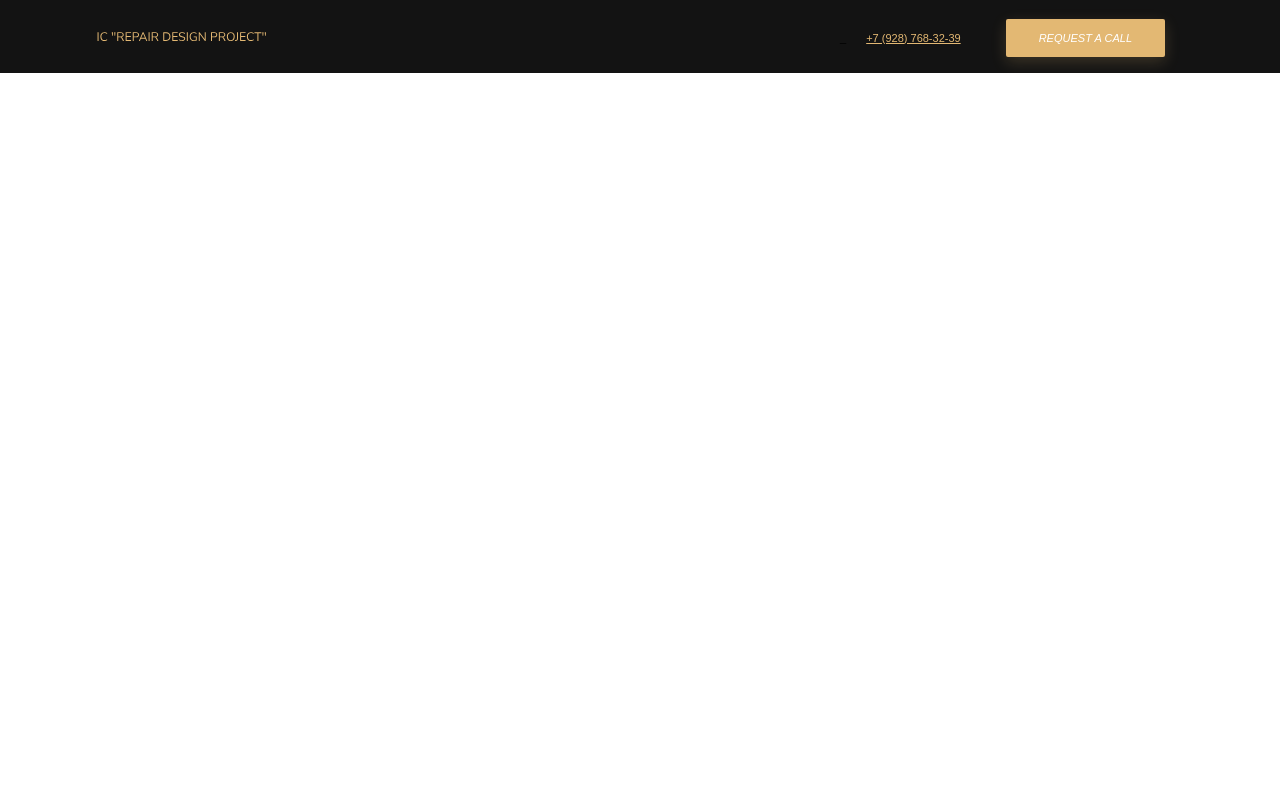
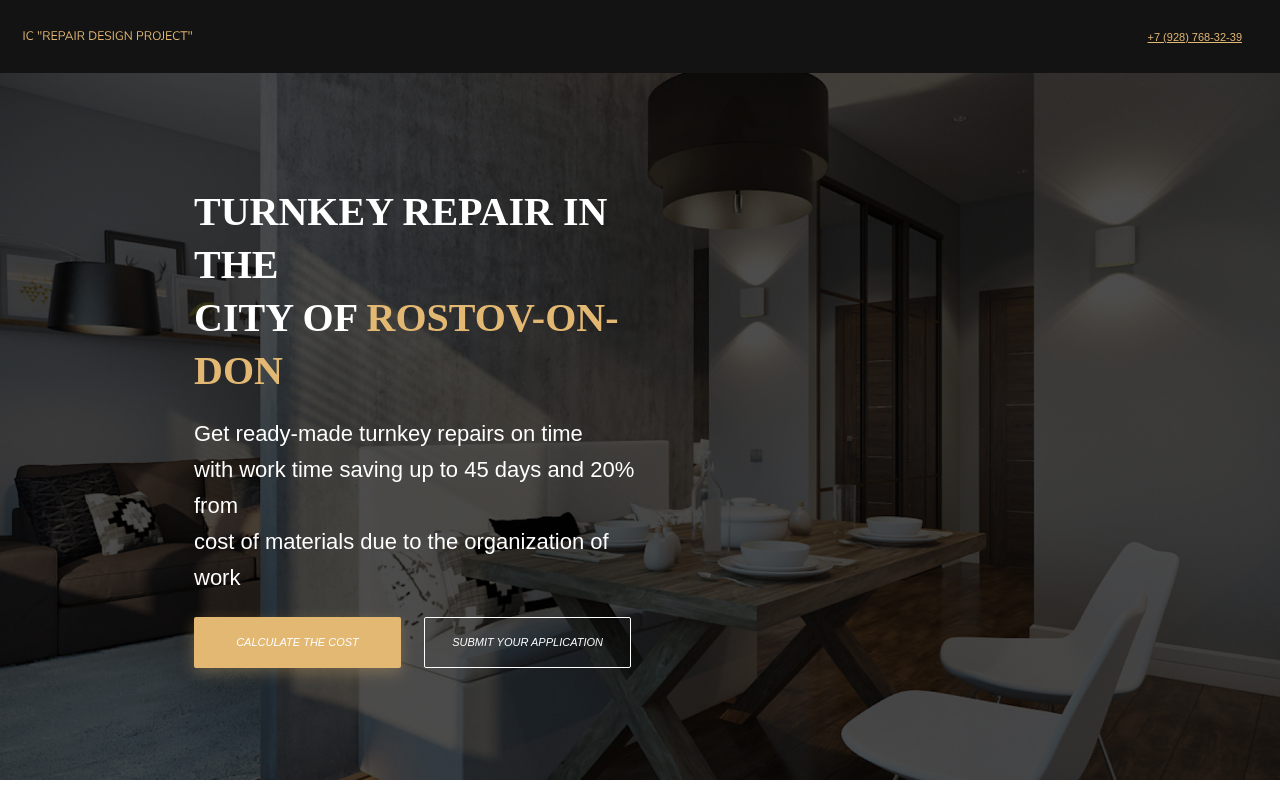
Before and after one commit to AnastasiaLeo/po-maketu, a plain HTML site: page index.html in a window 1280 px wide. Drawn offline with Linux system fonts and the light colour scheme.

Commit message:
Add files via upload

```diff
--- a/css/style.css
+++ b/css/style.css
@@ -1,6 +1,13 @@
 @font-face {
     font-family: "Nunito Sans", sans-serif;
     src: url('fonts/NunitoSans-Regular.ttf');
+    font-weight: normal;
+    font-style: normal;
+}
+
+@font-face {
+    font-family: "Yeseva One", cursive;
+    src: url('fonts/YesevaOne-Regular.ttf');
     font-weight: normal;
     font-style: normal;
 }
@@ -32,25 +39,21 @@ body {
     align-items: center;
     flex-basis: content;
     height: 73px;
-    padding: 18px;
-
+    padding: 24px 90px 22px 92px;
 }
 
 .header__logo {}
 
-.header__nav {
-    display: none;
-
-
-}
-
-@media (min-width: 768px) {
+@media (max-width: 1300px) {
     .header__top {
-        padding: 24px;
+        padding: 18px;
+    }
+    .header__nav {
+        display: none;
     }
 }
 
-@media (min-width: 1024px) {
+/*@media (min-width: 1024px) {
 
     .header__top {
        padding: 24px 90px 22px 92px;
@@ -61,11 +64,7 @@ body {
     .header__nav {
         display: flex;
     }
-}
-
-main {
-    display: none;
-}
+}*/
 
 .nav {
     width: auto;
@@ -78,8 +77,17 @@ main {
 
 .nav__item {
     margin: 23px;
+    display: inline;
+}
+
+.nav__link {
+    text-transform: uppercase;
     color: #FFFFFF;
-    display: inline;
+    text-decoration: none;
+}
+
+.nav__link_orange {
+    color: #E3B873;
 }
 
 .nav__item:nth-of-type(1) {
@@ -90,11 +98,7 @@ main {
     margin-right: 0px;
 }
 
-.nav__item-orange {
-    color: #E3B873;
-}
-
-.header__cellbutton {
+.header__callback {
     display: flex;
     justify-content: end;
     flex-direction: row;
@@ -121,11 +125,11 @@ main {
     box-shadow: 0px 5px 15px rgba(227, 184, 115, 0.2);
 }
 
-@media (min-width: 768px) {
+/* @media (min-width: 768px) {
     .header__button {
         display: block;
     }
-}
+} */
 
 .hero {
     position: relative;
@@ -138,11 +142,8 @@ main {
     flex-direction: column;
     justify-content: center;
     align-items: flex-start;
-
-
-
     height: 707px;
-    padding: 194px 627px 208px 194px;
+    padding: 194px 627px 194px 194px;
     z-index: 1;
 }
 
@@ -156,3 +157,60 @@ main {
     background: rgba(0,0,0,.7);
     z-index: 0;
 }
+
+.hero__h1 {
+    text-transform: uppercase;
+    font-family: "Yeseva One";
+    font-size: 40px;
+    line-height: 53px;
+    color: #FFFFFF;
+    margin: 0px 0px 10px;
+    z-index: 2;
+}
+
+.hero__h1_orange{
+    color: #E3B873;
+}
+
+.hero__h2 {
+    font-size: 22px;
+    color: #FFFFFF;
+    margin: 9px 0px 21px;
+    font-weight: 400;
+    line-height: 36px;
+    z-index: 2;
+}
+
+.hero-cost {
+    margin: 20px 0px;
+    display: flex;
+    flex-direction: row;
+    align-items: flex-start;
+    z-index: 3;
+}
+
+.hero__button {
+    position: relative;
+    border: 1px solid #FFFFFF;
+    background: none;
+    border-radius: 2px;
+    height: 51px;
+    width: 207px;
+    margin: 0px 20px 0px 0px;
+    color: #FFFFFF;
+    text-transform: uppercase;
+    font-family: "Nunito Sans", sans-serif;
+    font-style: italic;
+    font-weight: 400;
+    font-size: 11px;
+    line-height: 15px;
+    text-align: center;
+    z-index: 3;
+}
+
+.hero__button_orange {
+    background: #E3B873;
+    box-shadow: 0px 5px 15px rgba(227, 184, 115, 0.3);
+    border: 0px solid #E3B873;
+    z-index: 3;
+}
--- a/index.html
+++ b/index.html
@@ -17,25 +17,16 @@
             <div class="header__nav">
                 <nav class="nav">
                     <ul class="nav__list">
-                            <!-- Логика модификатора правильная, но модификатор делают либо через 2 дефиса - nav__item--orange (устаревшее, так было раньше), либо через нижнее подчеркивание: nav__item_orange -->
-                            <!-- https://ru.bem.info/methodology/block-modification/#%D0%98%D0%B7%D0%BC%D0%B5%D0%BD%D0%B5%D0%BD%D0%B8%D0%B5-%D0%B1%D0%BB%D0%BE%D0%BA%D0%B0-%D0%BC%D0%BE%D0%B4%D0%B8%D1%84%D0%B8%D0%BA%D0%B0%D1%82%D0%BE%D1%80%D0%BE%D0%BC -->
-                            <li class="nav__item nav__item-orange">HOME</li>
-                            <!-- В html у тебя должна быть только сухая верстка, все украшательство исключительно стилями, поэтому лучше все кнопки  сделать не заглавными, а "заглавность" задать  помощью стилей text-transform: uppercase; -->
-                            <li class="nav__item">PROJECTS</li>
-                            <li class="nav__item">MEASURMENT</li>
-                            <li class="nav__item">TEAM</li>
-                            <li class="nav__item">REVIEWS</li>
-                            <li class="nav__item">CONTACTS</li>
-                            <!-- Наверное это должно быть ссылками и надо будет потом текст обернуть в ссылку типа
-                            <li class="nav__item">
-                                <a href="/contacts" class="nav__link" target="_blank">Contacts</a>
-                            </li> -->
+                            <li class="nav__item"><a href="/contacts" class="nav__link nav__link_orange" target="_blank">home</a></li>
+                            <li class="nav__item"><a href="/contacts" class="nav__link" target="_blank">projects</a></li>
+                            <li class="nav__item"><a href="/contacts" class="nav__link" target="_blank">measurement</a></li>
+                            <li class="nav__item"><a href="/contacts" class="nav__link" target="_blank">team</a></li>
+                            <li class="nav__item"><a href="/contacts" class="nav__link" target="_blank">reviews</a></li>
+                            <li class="nav__item"><a href="/contacts" class="nav__link" target="_blank">contacts</a></li>
                     </ul>
                 </nav>
             </div>
-             <!-- Можно например назвать контейнер по смыслу, например: header__contacts или header__callback или если ничего в голову не приходит типа header__wrapper, header__last-section -->
-            <div class="header__cellbutton">_
-                <!-- Макет еще не смотрела, а зачем тут див вокруг ссылки и кнопки? -->
+            <div class="header__callback">
                 <a href="tel: +79287683239" class="header__cell">+7 (928) 768-32-39</a>
                 <button class="header__button">Request a call</button>
             </div>
@@ -46,13 +37,15 @@
             <div class="hero__container container">
                     <!-- Лучше не использовать название тега в классе, так как тег может поменяться (исключение кнопка так как название и суть совпадает), а название должно отражать суть класса, в данном случае лучше было бы hero__title, hero__text, hero__caption и тому подобное -->
                     <!-- С точки зрения семантики для текста всегда лучше использовать текстовые теги h1...h2, p, span, особенно если этот текст важен для seo или несет важную информацию -->
-                    <div class="hero__h1">Turnkey Repair in the <br>city of Rostov-on-Don</div>
-                    <div class="hero__h2">Get ready-made turnkey repairs on time<br>
+                    <h1 class="hero__h1">Turnkey Repair in the <br>city of <span class="hero__h1 hero__h1_orange">Rostov-on-Don</h1>
+                    <h2 class="hero__h2">Get ready-made turnkey repairs on time<br>
                         with work time saving up to 45 days and 20% from<br>
-                        cost of materials due to the organization of work</div>
-                        <!-- Правильный модификатор :) но опять же семантичнее делать кнопку тегом button, или если это ссылка то ссылкой (tag a) -->
-                    <div class="hero__button hero__button_orange"></div>
-                    <div class="hero__button hero__button"></div>
+                        cost of materials due to the organization of work</h2>
+                    <div class="hero__cost">
+                        <button class="hero__button hero__button_orange">calculate the cost</button>
+                        <button class="hero__button">submit your application</button>
+                    </div>
+
             </div>
         </section>
     </main>
```
Also changed, not shown: fonts/YesevaOne-Regular.ttf (added).
